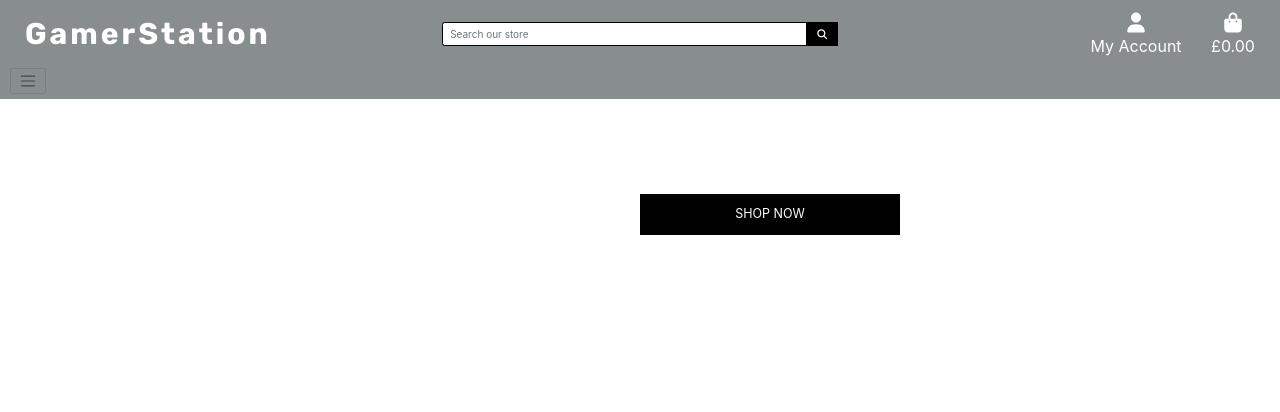
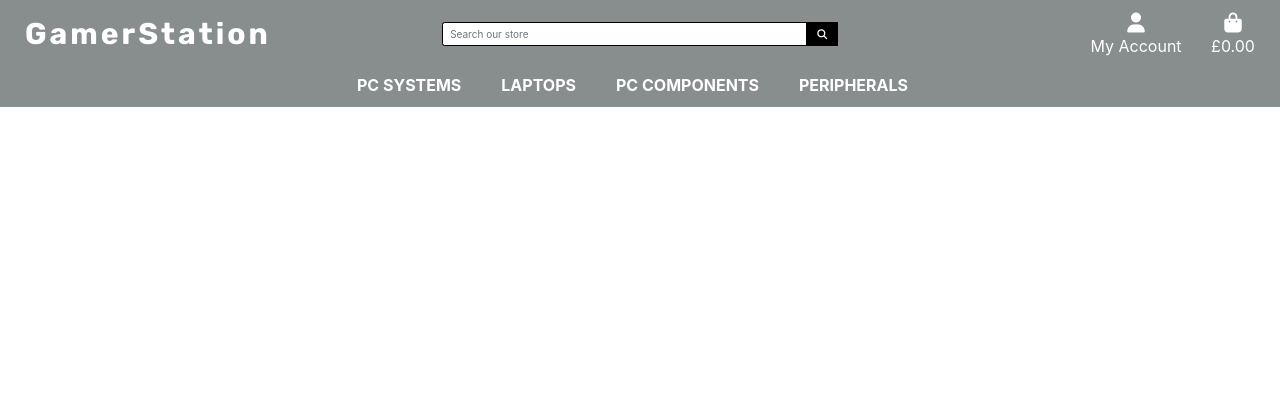
Before and after one commit to ThomasWharton/gamer-station, a Django app: page / in a window 1280 px wide. Shown: the top 412 px of the page. Run offline with Django 3.2, Linux system fonts and the light colour scheme; some libraries are stand-ins or nearby versions.

Commit message:
Feat: Style navbar components

```diff
--- a/home/templates/home/index.html
+++ b/home/templates/home/index.html
@@ -14,11 +14,11 @@
         <div class="row h-100">
             <div class="col-7 col-md-6 my-auto">
                 <h1 class="display-4 logo-font">Level up your gaming</h1>
-            </div>
-            <div class="my-5">
-                <h4>
-                    <a href="" class="shop-now-button btn btn-lg rounded-0 text-uppercase py-3">Shop Now</a>
-                </h4>
+                <div class="my-5">
+                    <h4>
+                        <a href="" class="shop-now-button btn btn-lg rounded-0 text-uppercase py-3">Shop Now</a>
+                    </h4>
+                </div>
             </div>
         </div>
     </div>
--- a/static/css/base.css
+++ b/static/css/base.css
@@ -5,6 +5,7 @@
 :root {
     --battleship-grey: #878E8D;
     --raisin-black: #2E282A;
+    --white: #fff;
     --logo-font: 'Rubik', sans-serif;
     --main-font: 'Roboto Slab', serif;
 }
@@ -29,7 +30,7 @@ body {
     font-size: 3rem;
 }
 
-.main-header {
+.bg-grey {
     background-color: var(--battleship-grey);
 }
 
@@ -71,8 +72,22 @@ body {
     color: white;
 }
 
+.dropdown-item:hover {
+    background-color: var(--raisin-black) !important;
+    color: var(--white);
+}
+
+.dropdown-menu > a {
+    font-size: 1.4rem;
+    color: var(--white);
+}
+
 .text-black {
     color: #000 !important;
+}
+
+.text-white {
+    color: var(--white);
 }
 
 .border-black {
@@ -83,9 +98,9 @@ body {
 
 /* Slightly larger container on xl screens */
 @media (min-width: 1200px) {
-  .container {
-    max-width: 80%;
-  }
+    .container {
+        max-width: 80%;
+    }
 }
 
 /* fixed top navbar only on medium and up */
--- a/templates/base.html
+++ b/templates/base.html
@@ -13,7 +13,7 @@
         {% endblock %}
 
         {% block corecss %}
-            <link rel="stylesheet" href="https://cdn.jsdelivr.net/npm/bootstrap@4.6.2/dist/css/bootstrap.min.css" integrity="sha384-xOolHFLEh07PJGoPkLv1IbcEPTNtaed2xpHsD9ESMhqIYd0nLMwNLD69Npy4HI+N" crossorigin="anonymous">
+        <link rel="stylesheet" href="https://stackpath.bootstrapcdn.com/bootstrap/4.4.1/css/bootstrap.min.css" integrity="sha384-Vkoo8x4CGsO3+Hhxv8T/Q5PaXtkKtu6ug5TOeNV6gBiFeWPGFN9MuhOf23Q9Ifjh" crossorigin="anonymous">
             <link rel="stylesheet" href="{% static 'css/base.css' %}">
         {% endblock %}
 
@@ -21,10 +21,10 @@
         {% endblock %}
 
         {% block corejs %}
-            <script src="https://kit.fontawesome.com/9124dfd839.js" crossorigin="anonymous"></script>
+            <script src="https://kit.fontawesome.com/e9c73d7092.js" crossorigin="anonymous"></script>
             <script src="https://cdn.jsdelivr.net/npm/jquery@3.5.1/dist/jquery.min.js" integrity="sha256-9/aliU8dGd2tb6OSsuzixeV4y/faTqgFtohetphbbj0=" crossorigin="anonymous"></script>
-            <script src="https://cdn.jsdelivr.net/npm/popper.js@1.16.1/dist/umd/popper.min.js" integrity="sha384-9/reFTGAW83EW2RDu2S0VKaIzap3H66lZH81PoYlFhbGU+6BZp6G7niu735Sk7lN" crossorigin="anonymous"></script>
-            <script src="https://cdn.jsdelivr.net/npm/bootstrap@4.6.2/dist/js/bootstrap.min.js" integrity="sha384-+sLIOodYLS7CIrQpBjl+C7nPvqq+FbNUBDunl/OZv93DB7Ln/533i8e/mZXLi/P+" crossorigin="anonymous"></script>
+            <script src="https://cdn.jsdelivr.net/npm/popper.js@1.16.0/dist/umd/popper.min.js" integrity="sha384-Q6E9RHvbIyZFJoft+2mJbHaEWldlvI9IOYy5n3zV9zzTtmI3UksdQRVvoxMfooAo" crossorigin="anonymous"></script>
+            <script src="https://stackpath.bootstrapcdn.com/bootstrap/4.4.1/js/bootstrap.min.js" integrity="sha384-wfSDF2E50Y2D1uUdj0O3uMBJnjuUD4Ih7YwaYd1iqfktj0Uod8GCExl3Og8ifwB6" crossorigin="anonymous"></script>
         {% endblock %}
 
         {% block extra_js %}
@@ -33,14 +33,14 @@
         <title>GamerStation {% block extra_title %}{% endblock %}</title>
     </head>
     <body>
-        <header class="container-fluid fixed-top main-header">
-            <div id="topnav" class="row pt-lg-2 d-none d-lg-flex">
-                <div class="col-12 col-lg-4 my-auto py1 py-lg-0 text-center text-lg-left">
+        <header class="container-fluid fixed-top">
+            <div id="topnav" class="row pt-lg-2 d-none d-lg-flex bg-grey">
+                <div class="col-12 col-lg-4 my-auto py-1 py-lg-0 text-center text-lg-left">
                     <a href="{% url 'home' %}" class="nav-link main-logo-link">
                         <h2 class="logo my-0 text-white"><strong>GamerStation</strong></h2>
                     </a>
                 </div>
-                <div class="col-12 col-lg-4 my-auto py1 py-lg-0">
+                <div class="col-12 col-lg-4 my-auto py-1 py-lg-0">
                     <form method="GET" action="">
                         <div class="input-group w-100">
                             <input type="text" class="form-control border border-black round-0" name="q" placeholder="Search our store">
@@ -63,12 +63,12 @@
                                     <p class="my-0">My Account</p>
                                 </div>
                             </a>
-                            <div class="dropdown-menu border-0" aria-labelledby="user-options">
+                            <div class="dropdown-menu border-0 bg-grey" aria-labelledby="user-options">
                                 {% if request.user.is_authenticated %}
                                     {% if request.user.is_superuser %}
                                         <a href="" class="dropdown-item">My Profile</a>
                                     {% endif %}
-                                    <a href="" class="dropdown-item">My Profile</a>
+                                    <a href="" class="dropdown-item text-white">My Profile</a>
                                     <a href="{% url 'account_logout' %}" class="dropdown-item">Logout</a>
                                 {% else %}
                                     <a href="{% url 'account_signup' %}" class="dropdown-item">Register</a>
@@ -93,8 +93,8 @@
                     </ul>
                 </div>
             </div>
-            <div class="row">
-                <nav class="navbar navbar-extended-lg navbar-light w-100">
+            <div class="row bg-grey">
+                <nav class="navbar navbar-expand-lg navbar-light w-100 text-white">
                     <button class="navbar-toggler" type="button" data-toggle="collapse" data-target="#main-nav" aria-controls="main-nav" aria-expanded="false" aria-label="Toggle navigation">
                         <span class="navbar-toggler-icon"></span>
                     </button>
--- a/templates/includes/main-nav.html
+++ b/templates/includes/main-nav.html
@@ -1,10 +1,10 @@
 <div class="collapse navbar-collapse" id="main-nav">
     <ul class="navbar-nav w-auto mx-auto">
         <li class="nav-item dropdown">
-            <a href="" class="logo-font font-weight-bold nav-link mr-5" id='pc-systems-link' data-toggle="dropdown" aria-haspopup="true" aria-expanded="false">
+            <a href="" class="logo-font text-white font-weight-bold nav-link mr-5" id='pc-systems-link' data-toggle="dropdown" aria-haspopup="true" aria-expanded="false">
                 PC Systems
             </a>
-            <div class="dropdown-menu border-0" aria-labelledby="pc-systems-link">
+            <div class="dropdown-menu border-0 bg-grey" aria-labelledby="pc-systems-link">
                 <a href="" class="dropdown-item">By Price</a>
                 <a href="" class="dropdown-item">By Rating</a>
                 <a href="" class="dropdown-item">AMD</a>
@@ -13,10 +13,10 @@
             </div>
         </li>
         <li class="nav-item dropdown">
-            <a href="" class="logo-font font-weight-bold nav-link mr-5" id='laptops-link' data-toggle="dropdown" aria-haspopup="true" aria-expanded="false">
+            <a href="" class="logo-font text-white font-weight-bold nav-link mr-5" id='laptops-link' data-toggle="dropdown" aria-haspopup="true" aria-expanded="false">
                 Laptops
             </a>
-            <div class="dropdown-menu border-0" aria-labelledby="laptops-link">
+            <div class="dropdown-menu border-0 bg-grey" aria-labelledby="laptops-link">
                 <a href="" class="dropdown-item">By Price</a>
                 <a href="" class="dropdown-item">By Rating</a>
                 <a href="" class="dropdown-item">AMD</a>
@@ -25,10 +25,10 @@
             </div>
         </li>
         <li class="nav-item dropdown">
-            <a href="" class="logo-font font-weight-bold nav-link mr-5" id='pc-components-link' data-toggle="dropdown" aria-haspopup="true" aria-expanded="false">
-                PC Systems
+            <a href="" class="logo-font font-weight-bold nav-link mr-5 text-white" id='pc-components-link' data-toggle="dropdown" aria-haspopup="true" aria-expanded="false">
+                PC Components
             </a>
-            <div class="dropdown-menu border-0" aria-labelledby="pc-components-link">
+            <div class="dropdown-menu border-0 bg-grey" aria-labelledby="pc-components-link">
                 <a href="" class="dropdown-item">Processors</a>
                 <a href="" class="dropdown-item">Motherboards</a>
                 <a href="" class="dropdown-item">GPUs</a>
@@ -40,10 +40,10 @@
             </div>
         </li>
         <li class="nav-item dropdown">
-            <a href="" class="logo-font font-weight-bold nav-link mr-5" id='peripherals-link' data-toggle="dropdown" aria-haspopup="true" aria-expanded="false">
-                PC Systems
+            <a href="" class="logo-font font-weight-bold nav-link mr-5 text-white" id='peripherals-link' data-toggle="dropdown" aria-haspopup="true" aria-expanded="false">
+                Peripherals
             </a>
-            <div class="dropdown-menu border-0" aria-labelledby="peripherals-link">
+            <div class="dropdown-menu border-0 bg-grey" aria-labelledby="peripherals-link">
                 <a href="" class="dropdown-item">Mice</a>
                 <a href="" class="dropdown-item">Keyboards</a>
                 <a href="" class="dropdown-item">Mousemats</a>
--- a/templates/includes/mobile-top-header.html
+++ b/templates/includes/mobile-top-header.html
@@ -1,6 +1,6 @@
 <li class="list-inline-item">
     <a class="nav-link d-block d-lg-none" href="#" id="mobile-search" data-toggle="dropdown" aria-haspopup="true" aria-expanded="false">
-        <div class="text-center">
+        <div class="text-center text-white">
             <div><i class="fas fa-search fa-lg"></i></div>
             <p class="my-0">Search</p>
         </div>
@@ -22,12 +22,12 @@
 </li>
 <li class="list-inline-item dropdown">
     <a class="nav-link d-block d-lg-none" href="#" id="user-options" data-toggle="dropdown" aria-haspopup="true" aria-expanded="false">
-        <div class="text-center">
+        <div class="text-center text-white">
             <div><i class="fas fa-user fa-lg"></i></div>
             <p class="my-0">My Account</p>
         </div>
     </a>
-    <div class="dropdown-menu border-0" aria-labelledby="user-options">
+    <div class="dropdown-menu border-0 bg-grey" aria-labelledby="user-options">
         {% if request.user.is_authenticated %}
             {% if request.user.is_superuser %}
                 <a href="" class="dropdown-item">Product Management</a>
```
